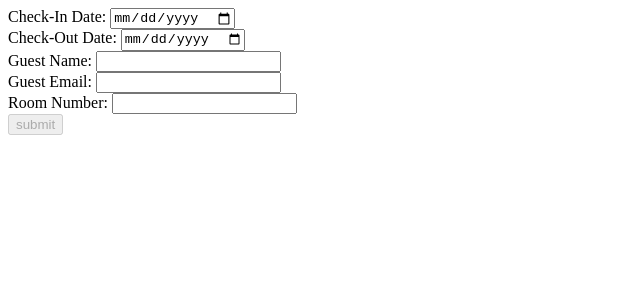
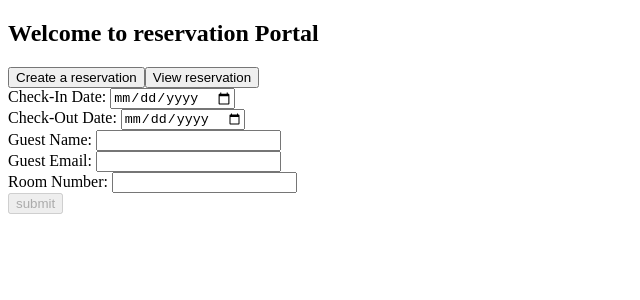
Before and after one commit to saeedd1994/hotelReservation, an Angular app: page /new in a window 1280 px wide. Shown: the top 300 px of the page, without its empty margins (0-640 px from the left). Built offline with nearby package versions, Linux system fonts and the light colour scheme.

Commit message:
- use a component in a module from another module (using exports component)

```diff
--- a/src/app/reservation-form/reservation-form.component.html
+++ b/src/app/reservation-form/reservation-form.component.html
@@ -1,3 +1,5 @@
+<app-home></app-home>
+
 <form [formGroup]="reservationForm" (ngSubmit)="onSubmit()">
 
   <div>
--- a/src/app/reservation-list/reservation-list.component.html
+++ b/src/app/reservation-list/reservation-list.component.html
@@ -1,3 +1,5 @@
+<app-home></app-home>
+
 <div>
   <h2>Reservation List</h2>
   <ul *ngIf="reservations.length; else noTemplate">
```
Also changed, not shown: src/app/home/home.module.ts (+6 -3 lines), src/app/reservation/reservation.module.ts (+8 -6 lines).
